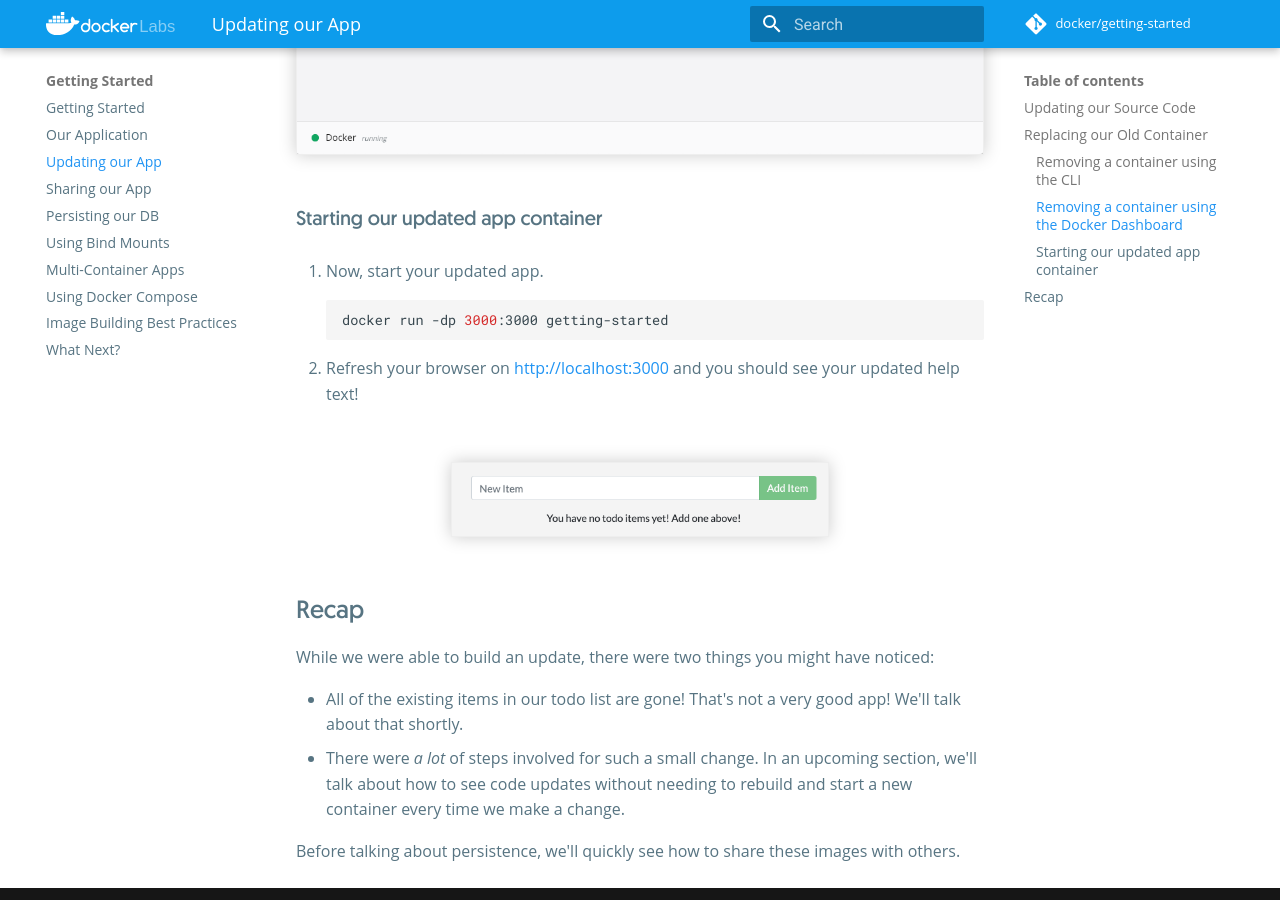
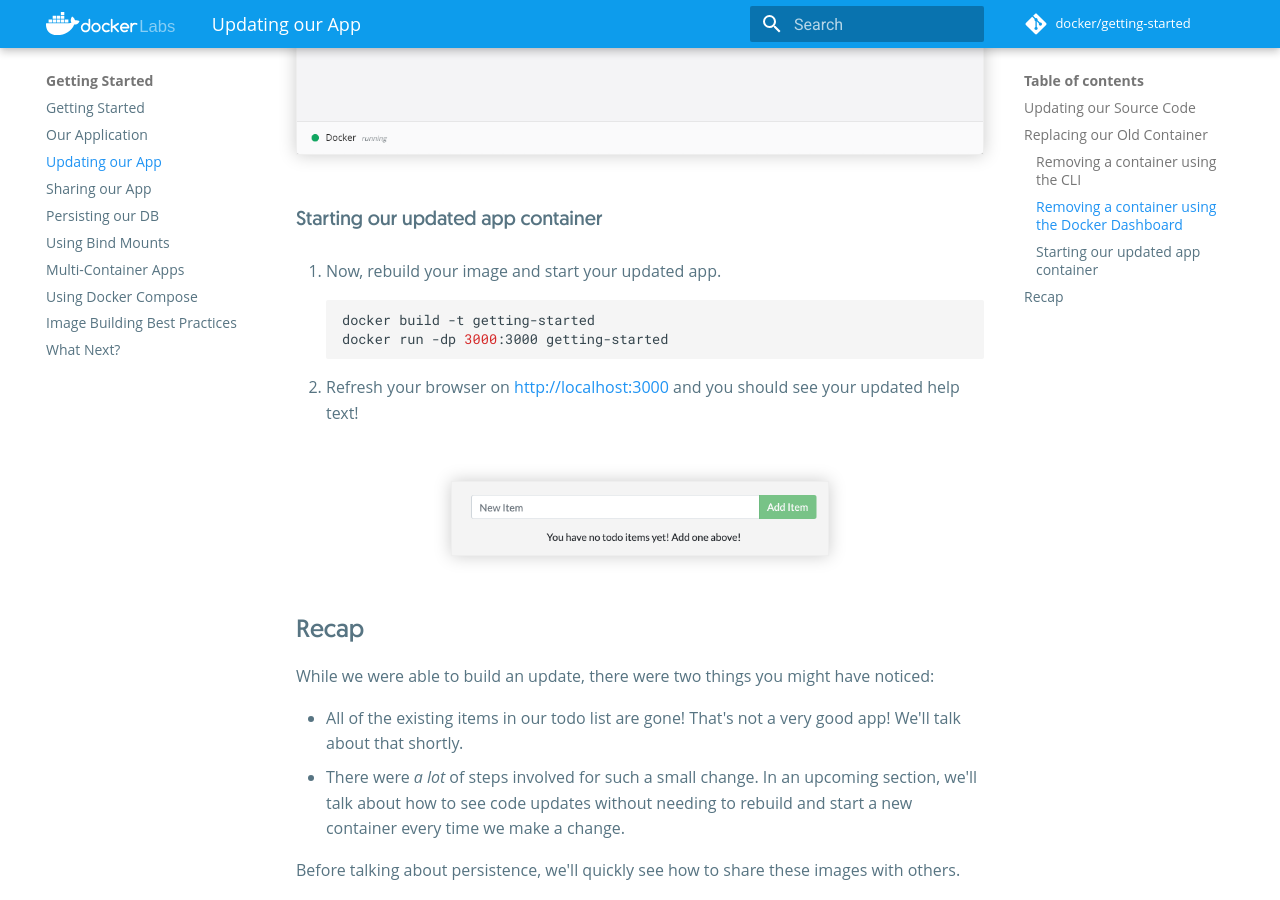
Before and after one commit to docker/getting-started, an MkDocs documentation site: the page built from docs/tutorial/updating-our-app/index.md, in a window 1280 px wide and 900 px high, scrolled down 2227 px. Built offline with MkDocs 1.6.1 and Material for MkDocs 9.7.7, drawn with Linux system fonts in a browser that asks for light colours; comment, search, counter and statistics services are not loaded.

Commit message:
Rebuilding the image
Without rebuilding the image, the update does not go through.

````diff
--- a/docs/tutorial/updating-our-app/index.md
+++ b/docs/tutorial/updating-our-app/index.md
@@ -89,9 +89,10 @@
 
 ### Starting our updated app container
 
-1. Now, start your updated app.
+1. Now, rebuild your image and start your updated app.
 
     ```bash
+    docker build -t getting-started
     docker run -dp 3000:3000 getting-started
     ```
 
````
